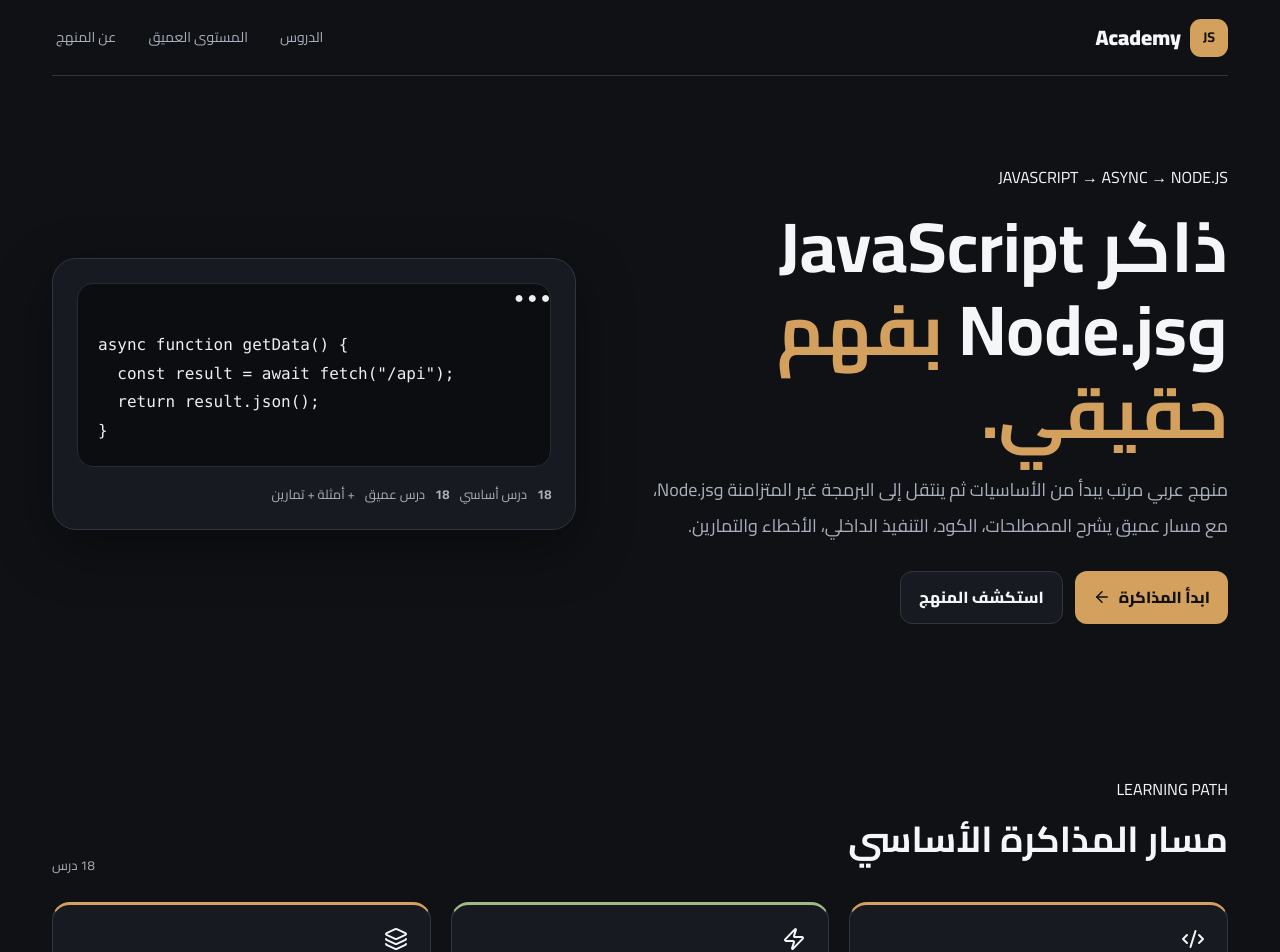
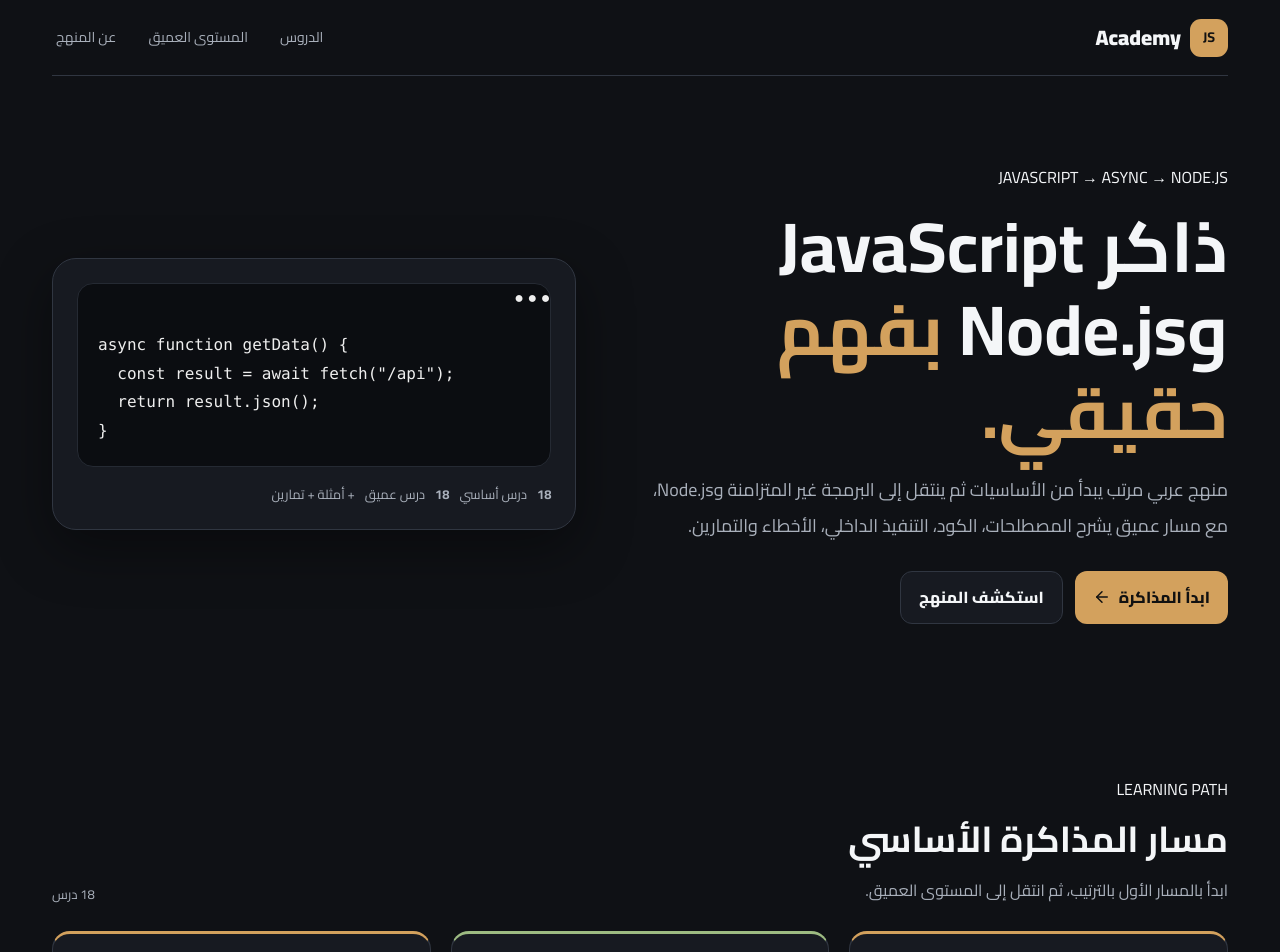
Before and after one commit to OsamaDev98/js-academy, a Next.js app: page / in a window 1280 px wide. Shown: the top 952 px of the page. Built offline with nearby package versions, Linux system fonts and the light colour scheme.

Commit message:
feat: polish academy home learning UX

```diff
--- a/app/page.tsx
+++ b/app/page.tsx
@@ -1,5 +1,5 @@
 import Link from 'next/link';
-import {ArrowLeft,BookOpen,Code2,Layers3,Zap,Brain,Terminal} from 'lucide-react';
+import {ArrowLeft,BookOpen,Code2,Layers3,Zap,Brain,Terminal,ChevronLeft} from 'lucide-react';
 import {lessons} from '@/lib/lessons';
 import {advancedLessons} from '@/lib/advanced';
 import {advancedExtraLessons} from '@/lib/advanced-extra';
@@ -11,7 +11,7 @@
   return <main className="shell">
     <header className="top"><Link href="/" className="brand"><b>JS</b> Academy</Link><nav><a href="#courses">الدروس</a><a href="#advanced">المستوى العميق</a><a href="#about">عن المنهج</a></nav></header>
     <Reveal><section className="hero"><div><span className="eyebrow">JAVASCRIPT → ASYNC → NODE.JS</span><h1>ذاكر JavaScript وNode.js <em>بفهم حقيقي.</em></h1><p>منهج عربي مرتب يبدأ من الأساسيات ثم ينتقل إلى البرمجة غير المتزامنة وNode.js، مع مسار عميق يشرح المصطلحات، الكود، التنفيذ الداخلي، الأخطاء والتمارين.</p><div className="actions"><Link className="primary" href={`/learn/${lessons[0].slug}`}>ابدأ المذاكرة <ArrowLeft size={18}/></Link><a className="ghost" href="#courses">استكشف المنهج</a></div></div><div className="hero-card"><div className="code"><span>● ● ●</span><pre>{`async function getData() {\n  const result = await fetch("/api");\n  return result.json();\n}`}</pre></div><div className="stats"><b>{lessons.length}</b> درس أساسي <b>{deepLessons.length}</b> درس عميق <span>+ أمثلة + تمارين</span></div></div></section></Reveal>
-    <Reveal><section id="courses" className="section"><div className="section-head"><div><span className="eyebrow">LEARNING PATH</span><h2>مسار المذاكرة الأساسي</h2></div><small>{lessons.length} درس</small></div><div className="grid">{cats.map((cat,i)=>{const list=lessons.filter(x=>x.category===cat);const Icon=[Code2,Zap,Layers3][i];return <article className="card" key={cat}><div className="icon"><Icon/></div><h3>{cat}</h3><p>{list.length} دروس — شرح عميق + كود + تطبيق</p>{list.map((l,n)=><Link href={`/learn/${l.slug}`} key={l.slug}><span>{String(n+1).padStart(2,'0')}</span>{l.title}<ArrowLeft size={14}/></Link>)}</article>})}</div></section></Reveal>
+    <Reveal><section id="courses" className="section"><div className="section-head"><div><span className="eyebrow">LEARNING PATH</span><h2>مسار المذاكرة الأساسي</h2><p>ابدأ بالمسار الأول بالترتيب، ثم انتقل إلى المستوى العميق.</p></div><small>{lessons.length} درس</small></div><div className="grid">{cats.map((cat,i)=>{const list=lessons.filter(x=>x.category===cat);const Icon=[Code2,Zap,Layers3][i];return <article className="card" key={cat}><div className="icon"><Icon/></div><h3>{cat}</h3><p>{list.length} دروس — شرح عميق + كود + تطبيق</p><div className="lesson-list">{list.map((l,n)=><Link href={`/learn/${l.slug}`} key={l.slug}><span>{String(n+1).padStart(2,'0')}</span><strong>{l.title}</strong><ChevronLeft size={15}/></Link>)}</div></article>})}</div></section></Reveal>
     <Reveal><section id="advanced" className="section"><div className="section-head"><div><span className="eyebrow">DEEP DIVE</span><h2>المستوى العميق 🧠</h2><p>من JavaScript internals إلى Node.js core: كل درس يربط النظرية بالكود والتنفيذ الحقيقي.</p></div><small>{deepLessons.length} دروس</small></div><div className="grid">{deepLessons.map(l=><article className="card" key={l.slug}><div className="icon"><Brain size={21}/></div><small>{l.category} · Deep Dive</small><h3>{l.title}</h3><p>{l.summary}</p><Link className="primary" href={`/deep/${l.slug}`}>ابدأ الدرس <ArrowLeft size={14}/></Link><div className="stats"><Terminal size={15}/><span>مصطلحات + كود + Internals + أخطاء + تمرين</span></div></article>)}</div></section></Reveal>
     <Reveal><section id="about" className="features"><div><BookOpen/><h3>افهم قبل ما تحفظ</h3><p>كل فصل يبدأ بالمفهوم ثم المصطلحات والسبب وطريقة العمل.</p></div><div><Code2/><h3>افهم الكود</h3><p>Syntax، مثال عملي، Output، وشرح سطرًا سطرًا بدل نسخ الكود فقط.</p></div><div><Zap/><h3>افهم ما وراء الكود</h3><p>Internals، الأخطاء الشائعة، أمثلة المشاريع وتمارين تثبت المعلومة.</p></div></section></Reveal><footer>JS Academy · Built for focused learning</footer>
   </main>
```
